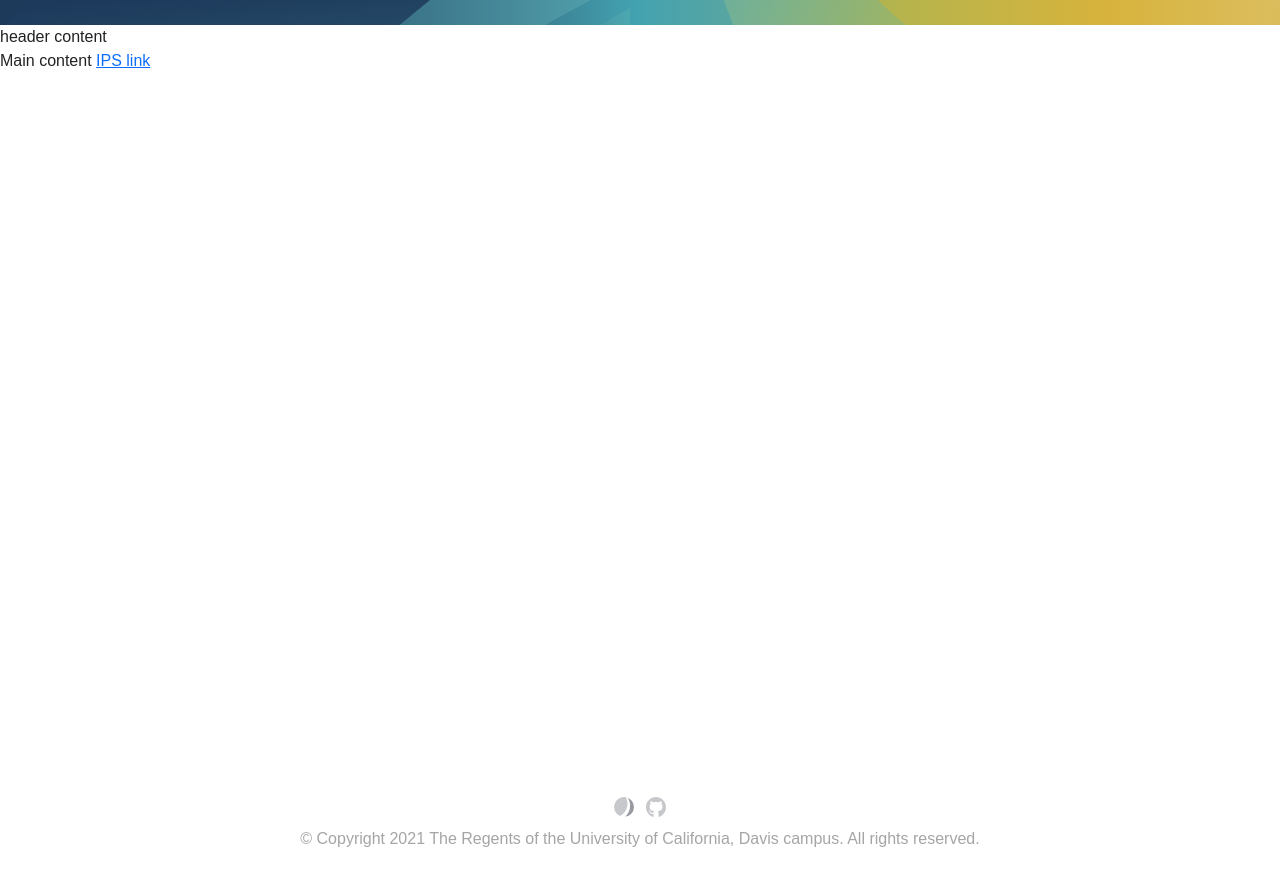
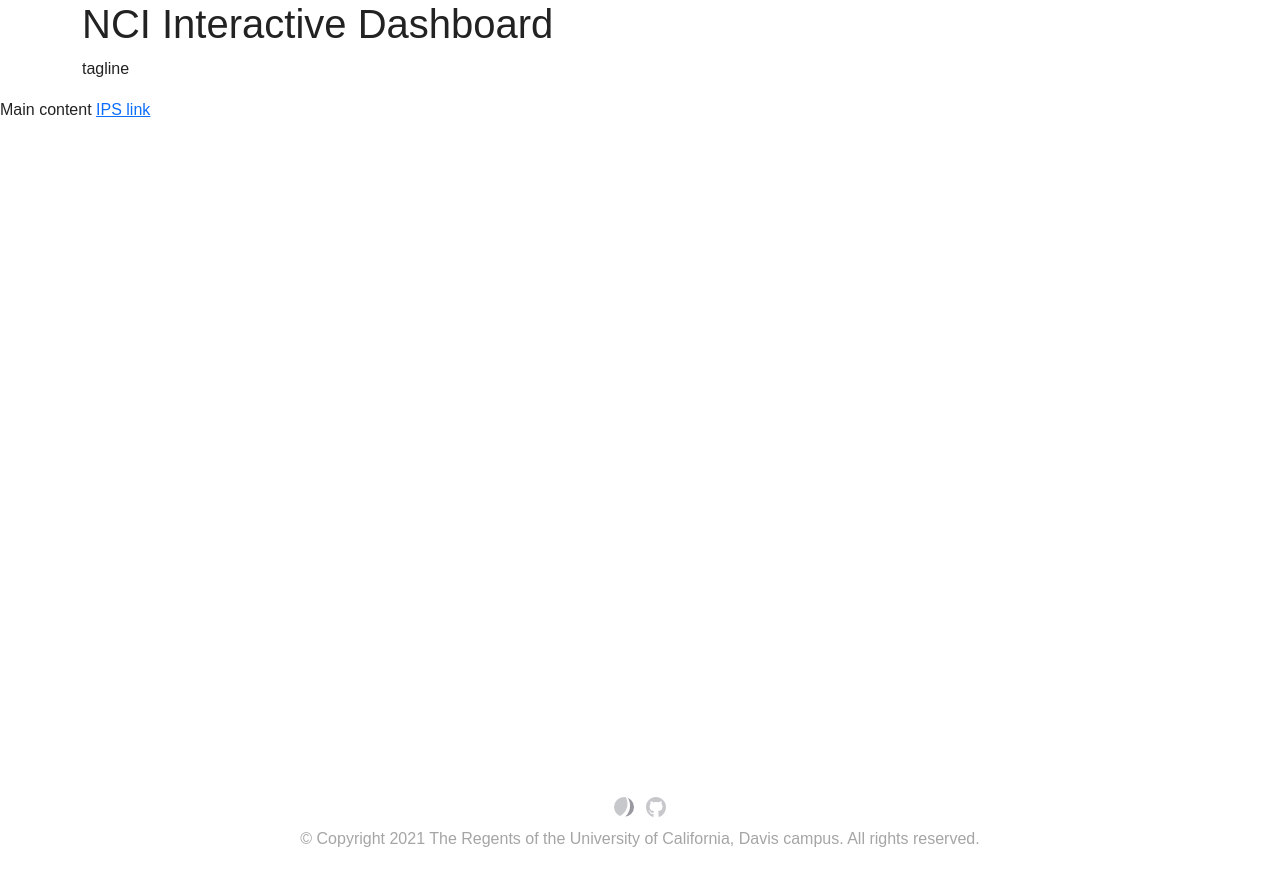
Before and after one commit to ucdavis/nci, a Jekyll site: the page built from index.html, in a window 1280 px wide. Shown: the top 886 px of the page. Built offline with Jekyll 4.4.1, drawn with Linux system fonts in a browser that asks for light colours; nearby versions of some CDN libraries; some web fonts are replaced; the list of posts is cut into pages by our own code; comment, search, counter and statistics services are not loaded.

Commit message:
barebones

```diff
--- a/_config.yml
+++ b/_config.yml
@@ -1,8 +1,8 @@
 # Site settings
-title: ESP 50th Anniversary Site
+title: NCI Interactive Dashboard
 email: cydoval@ucdavis.edu
 description: > # this means to ignore newlines until "baseurl:"
-  Celebrating the Department of Environmental Science and Policy 50 years at UC Davis
+  Infographics of various NCI surveys
 baseurl: "" # the subpath of your site, e.g. /blog/
 url: "https://computing.caes.ucdavis.edu" # the base hostname & protocol for your site
 
--- a/_includes/header.html
+++ b/_includes/header.html
@@ -1,10 +1,11 @@
-<header>
-  <div class="head_bleed">
+<header class="container">
+  <h1>NCI Interactive Dashboard</h1>
+  <p class="lede">tagline</p>
+  <!-- <div class="head_bleed">
     <div class="head_divider">
       <div class="container">
         <div class="col-md-5 text-center"></div>
       </div>
     </div>
-  </div>
+  </div> -->
 </header>
-header content
--- a/_sass/_components.scss
+++ b/_sass/_components.scss
@@ -179,3 +179,22 @@
 .tertiary-font {
   color: $tertiary-font;
 }
+.featured-image::before {
+  background-color: $ips;
+  content: "";
+  position: absolute;
+  top: 10%;
+  width: 599px;
+  height: 399px;
+  z-index: -1;
+  pointer-events: none;
+  left: 52%;
+}
+.instructions {
+  background-color: rgba(0, 0, 0, 0.25);
+  padding: 16px;
+  font-style: italic;
+  .ips-color & {
+    background-color: transparentize($ips, 0.8);
+  }
+}
--- a/_sass/_dependencies.scss
+++ b/_sass/_dependencies.scss
@@ -70,30 +70,15 @@ $cabernet: #481268;
 $primary-color: $gunrock !default;
 $secondary-color: $poppy !default;
 
-$theme-colors: (
-  blue: $gunrock,
-  indigo: $cabernet,
-  purple: $pinot,
-  pink: $strawberry,
-  red: $doubledecker,
-  orange: $poppy,
-  yellow: $sunflower,
-  green: $quad,
-  teal: $arboretum,
-  cyan: $putahcreek,
-  success: $quad,
-  info: $recpool,
-  warning: $sunflower,
-  danger: $doubledecker,
-  light: #f8f9fa,
-  dark: #343a40,
-);
-
 $primary-font: rgba(31, 31, 31, 0.99); //
 $secondary-font: rgba(31, 31, 31, 0.8); //
 $tertiary-font: rgba(31, 31, 31, 0.4); //
 $primary-white: rgba(2545, 2545, 2545, 0.95); //
 $secondary-white: rgba(2545, 2545, 2545, 0.8); //
+
+$bg-color: #e5e9ef;
+
+$ips: $arboretum;
 
 $borders: #c8c7cc; // border color
 
--- a/_sass/_layout.scss
+++ b/_sass/_layout.scss
@@ -16,23 +16,6 @@ body {
 .page-wrap {
   flex: 1 0 auto;
 }
-.container {
-  padding: 0;
-  width: 94%;
-
-  @include breakpoint(sm) {
-    max-width: 100%;
-  }
-  @include breakpoint(md) {
-    width: 92%;
-    max-width: 100%;
-  }
-  @include breakpoint(lg) {
-    width: 90%;
-    max-width: 1080px;
-  }
-}
-
 .head_bleed {
   background: #1e3a5b;
   background: -moz-linear-gradient(
@@ -71,6 +54,12 @@ body {
   //   border-radius:50%;
   // }
 }
+// .content-wrap {
+//   background-color: #fff;
+//   border-radius: 2px;
+//   border: $borders;
+//   padding: 16px;
+// }
 footer {
   flex-shrink: 0;
   margin-bottom: 2rem;
```
Also changed, not shown: _layouts/module_landing.html (deleted, +0 -7 lines), _layouts/page.html (added, +8 -0 lines), ips/index.html (+6 -7 lines), media/ips-main.jpg (added), 5 other files.
